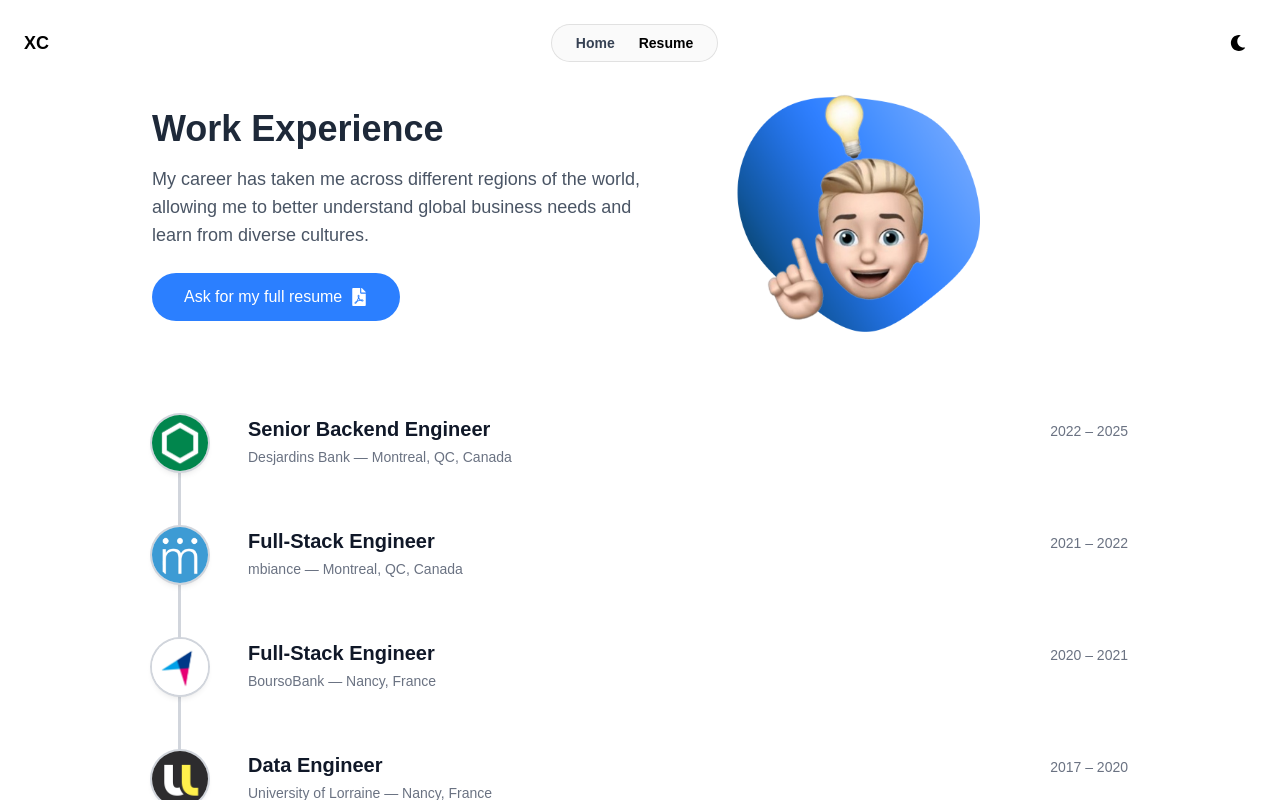
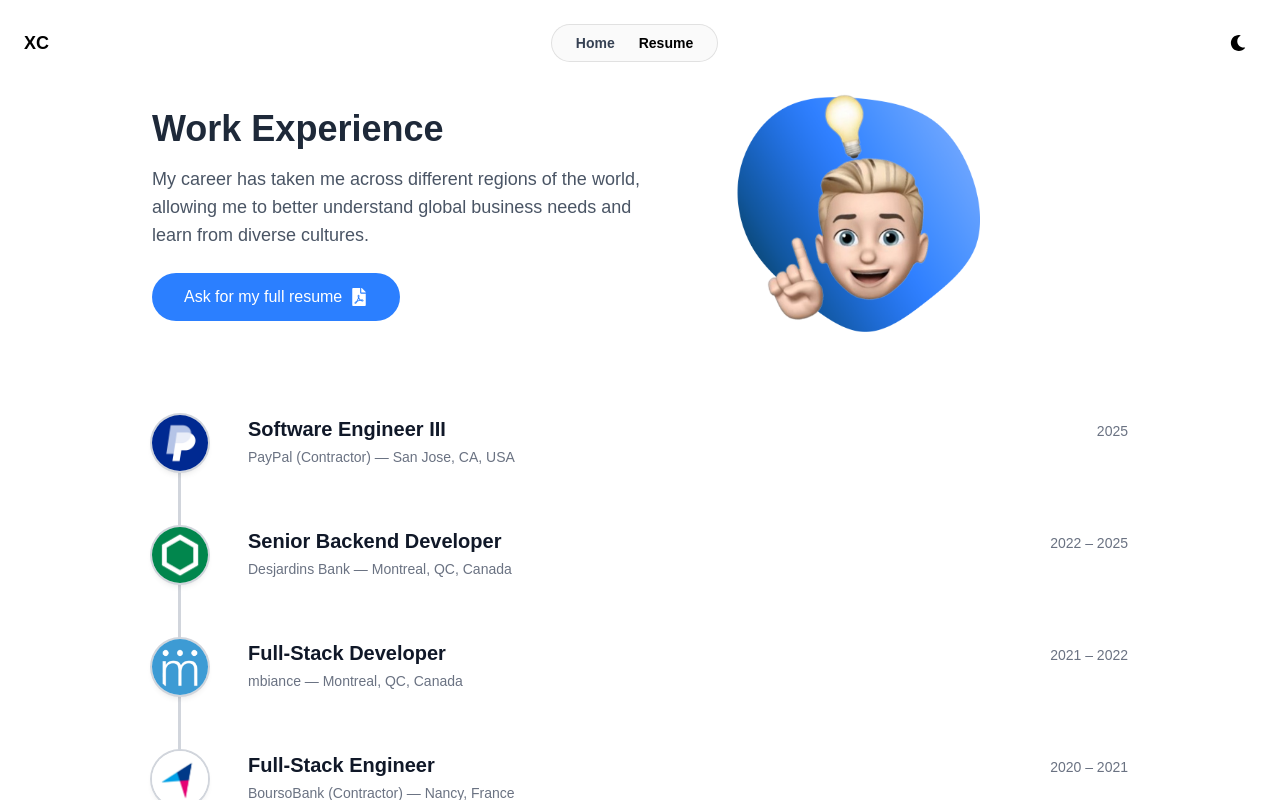
Before and after one commit to xchopin/portfolio, a Next.js app in the folder spa/: page /resume in a window 1280 px wide. Shown: the top 800 px of the page. Built offline with nearby package versions, Linux system fonts and the light colour scheme.

Commit message:
feat: add paypal experience

```diff
--- a/spa/src/app/resume/page.tsx
+++ b/spa/src/app/resume/page.tsx
@@ -8,21 +8,28 @@
 
 const jobs = [
     {
+        company: 'PayPal (Contractor)',
+        title: 'Software Engineer III',
+        duration: '2025',
+        location: 'San Jose, CA, USA',
+        image: '/resume/paypal.png',
+    },
+    {
         company: 'Desjardins Bank',
-        title: 'Senior Backend Engineer',
+        title: 'Senior Backend Developer',
         duration: '2022 – 2025',
         location: 'Montreal, QC, Canada',
         image: '/resume/desjardins.png',
     },
     {
         company: 'mbiance',
-        title: 'Full-Stack Engineer',
+        title: 'Full-Stack Developer',
         duration: '2021 – 2022',
         location: 'Montreal, QC, Canada',
         image: '/resume/mbiance.png'
     },
     {
-        company: 'BoursoBank',
+        company: 'BoursoBank (Contractor)',
         title: 'Full-Stack Engineer',
         duration: '2020 – 2021',
         location: 'Nancy, France',
@@ -76,14 +83,6 @@
 
             <section className="mx-auto mt-20">
                 <div className="relative">
-                    <motion.div
-                        key="0"
-                        initial={{ opacity: 0, y: 0 }}
-                        whileInView={{ opacity: 1, y: 0 }}
-                        transition={{ duration: 1, delay: 0.5 }}
-                        viewport={{ once: true }}
-                        className="absolute left-[26px] top-0 h-full w-[3px] bg-gray-300 dark:bg-gray-700 z-0"
-                    ></motion.div>
 
                     {jobs.map((job, index) => (
                         <motion.div
@@ -121,6 +120,15 @@
                             </div>
                         </motion.div>
                     ))}
+
+                    <motion.div
+                        key="0"
+                        initial={{ opacity: 0, y: 0 }}
+                        whileInView={{ opacity: 1, y: 0 }}
+                        transition={{ duration: 1, delay: 0.5 }}
+                        viewport={{ once: true }}
+                        className="absolute left-[26px] top-0 h-full w-[3px] bg-gray-300 dark:bg-gray-700 z-0"
+                    ></motion.div>
                 </div>
 
                 <motion.div
```
Also changed, not shown: spa/public/resume/paypal.png (added).
